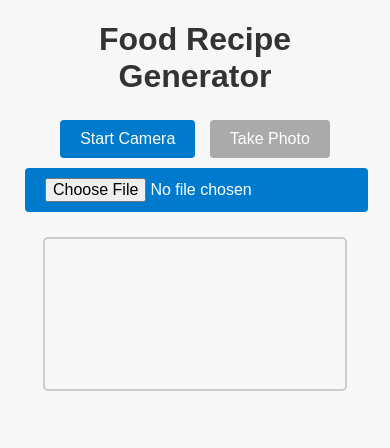
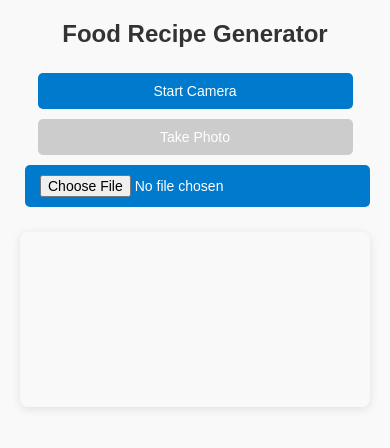
Before and after one commit to RubenPetrosyan/AI_Cook, a plain HTML site: page index.html in a window 390 px wide. Drawn offline with Linux system fonts and the light colour scheme.

Commit message:
Update styles.css

```diff
--- a/styles.css
+++ b/styles.css
@@ -1,63 +1,72 @@
-/* style.css */
-
-/* Overall body styling */
+/* General styles */
 body {
     font-family: Arial, sans-serif;
     margin: 20px;
-  background-color: #f7f7f7;
+    background-color: #f9f9f9;
     color: #333;
+    text-align: center;
 }
 
-/* Header */
+/* Headings */
 h1 {
-  text-align: center;
+    font-size: 24px;
     margin-bottom: 20px;
 }
 
-/* Controls section styling */
+/* Controls (buttons & file input) */
 #controls {
-  text-align: center;
     margin-bottom: 20px;
 }
 
-#controls button,
-#controls input[type="file"] {
-  padding: 10px 20px;
+button, input[type="file"] {
+    padding: 10px 15px;
     margin: 5px;
-  font-size: 1rem;
+    font-size: 16px;
     border: none;
-  border-radius: 4px;
+    border-radius: 5px;
     background-color: #007acc;
-  color: #fff;
+    color: white;
     cursor: pointer;
 }
 
-#controls button:disabled {
-  background-color: #aaa;
+button:disabled {
+    background-color: #ccc;
     cursor: not-allowed;
 }
 
-/* Video and photo display */
-#video, #photo {
-  display: block;
+/* Camera & Photo Display */
+#camera-section, #photo-section {
     margin: 10px auto;
-  max-width: 90%;
-  border: 2px solid #ccc;
-  border-radius: 5px;
+    max-width: 100%;
 }
 
-/* Results section */
-#results {
-  max-width: 600px;
-  margin: 20px auto;
-  padding: 15px;
-  background-color: #fff;
-  border: 1px solid #ddd;
-  border-radius: 5px;
+video, img {
+    width: 90%;
+    max-width: 400px;
+    border-radius: 8px;
+    box-shadow: 0px 2px 10px rgba(0, 0, 0, 0.1);
 }
 
-#results h2 {
+/* Results */
+#results {
     margin-top: 20px;
-  border-bottom: 1px solid #ddd;
-  padding-bottom: 5px;
+    padding: 15px;
+    background: white;
+    border-radius: 5px;
+    box-shadow: 0px 2px 10px rgba(0, 0, 0, 0.1);
+    max-width: 600px;
+    margin-left: auto;
+    margin-right: auto;
 }
+
+/* Responsive Design */
+@media (max-width: 600px) {
+    button, input[type="file"] {
+        width: 90%;
+        font-size: 14px;
+    }
+
+    video, img {
+        width: 100%;
+    }
+}
```
Lines whose indentation alone changed are shown as unchanged.
